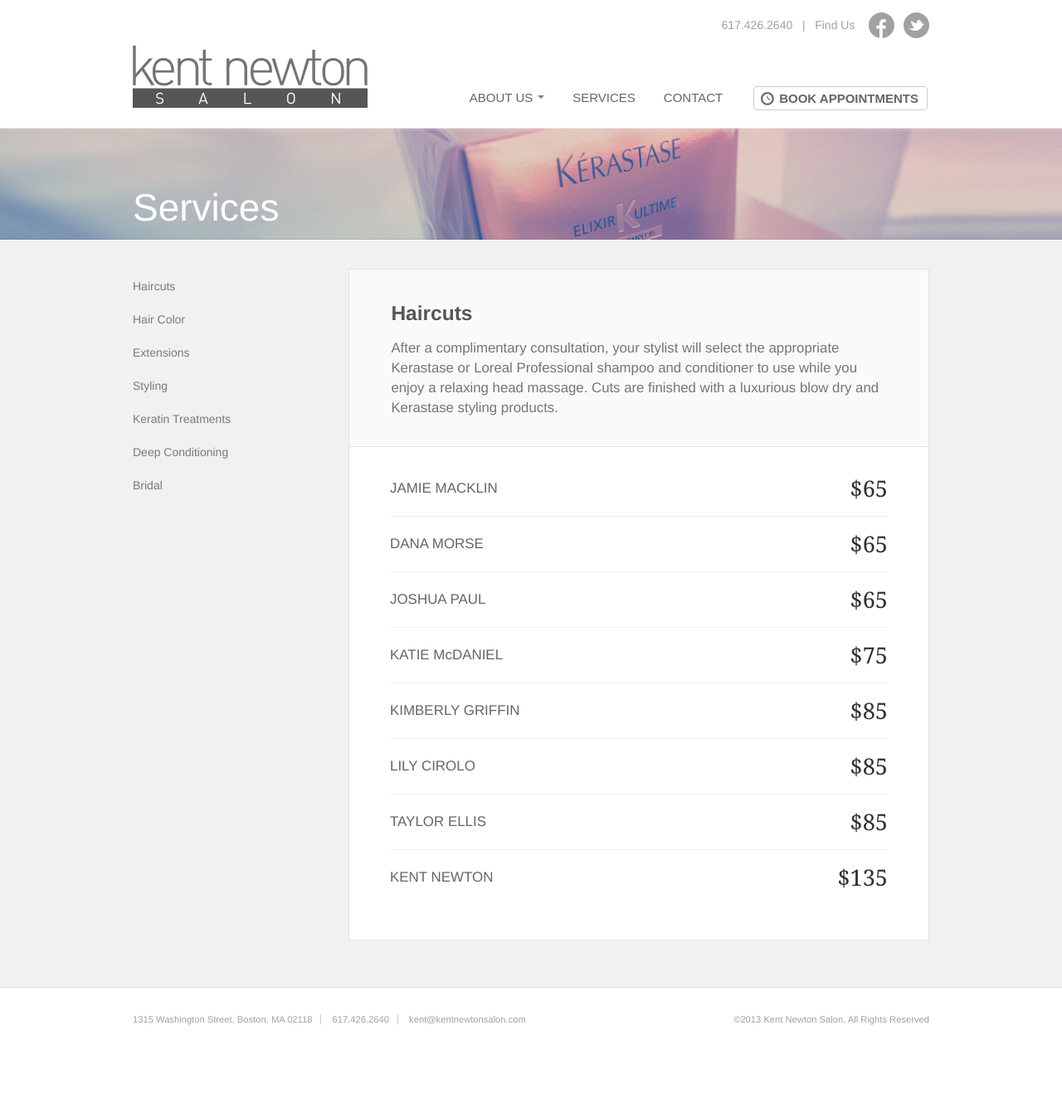
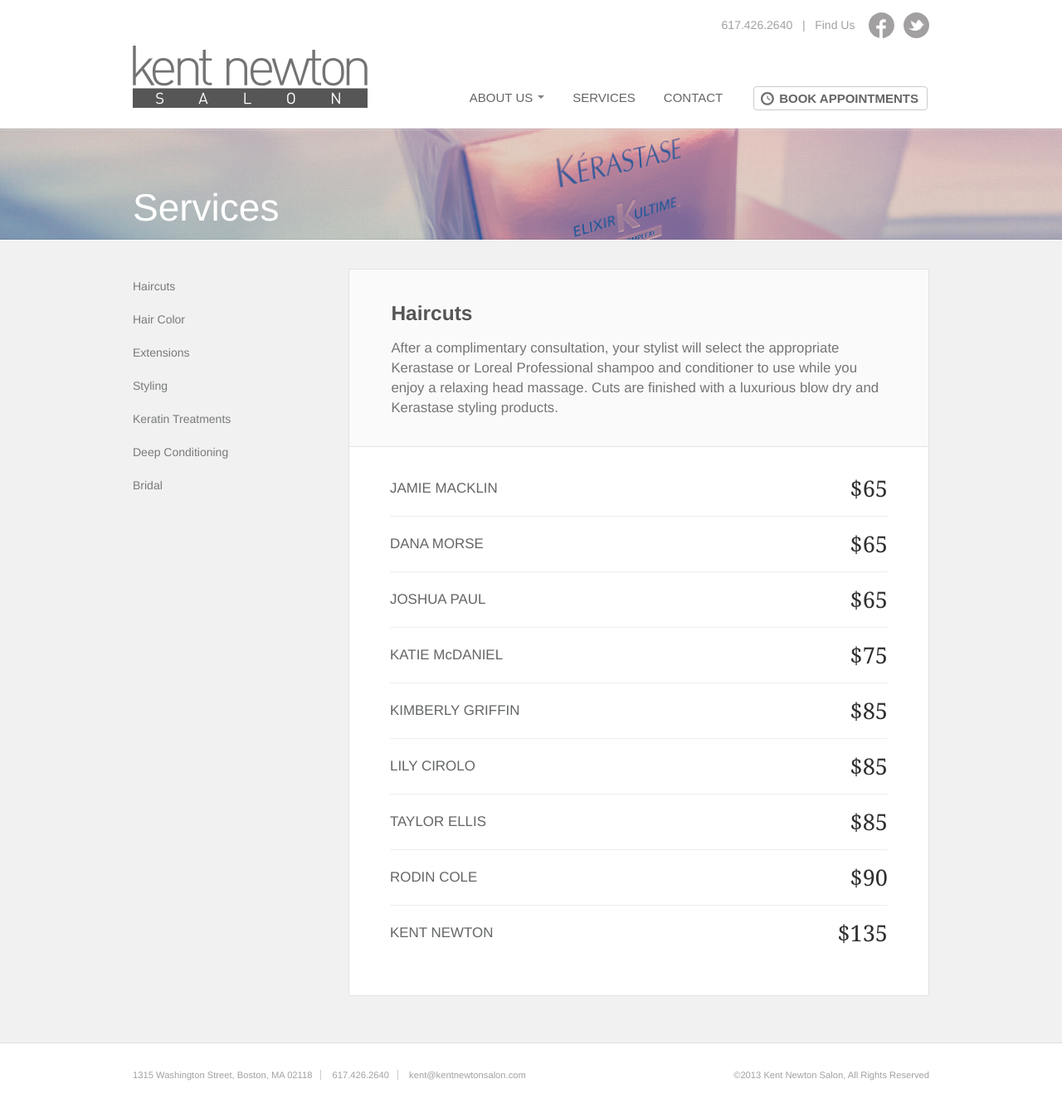
Before and after one commit to knsnewsite/knsnewsite.github.io, a Jekyll site: the page built from services/index.html, in a window 1280 px wide. Shown: the whole page at 83% size. Built offline with Jekyll 4.4.1, drawn with Linux system fonts in a browser that asks for light colours; before the commit the page ends 1275 px from its top, so only the background shows below that.

Commit message:
Add Rodin to pricing

```diff
--- a/services/index.html
+++ b/services/index.html
@@ -15,6 +15,7 @@ layout: services
 		<p>Kimberly Griffin <span class="cost">$85</span></p>
 		<p>Lily Cirolo <span class="cost">$85</span></p>
 		<p>Taylor Ellis <span class="cost">$85</span></p>
+		<p>Rodin Cole <span class="cost">$90</span></p>
 		<p>Kent Newton <span class="cost">$135</span></p>
 	</div>
 </section>
```
Also changed, not shown: 1 other file.
